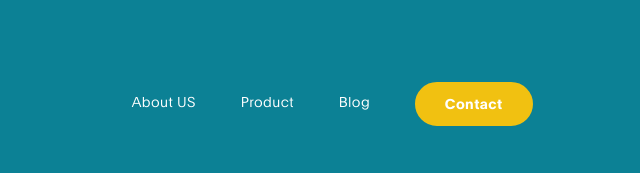
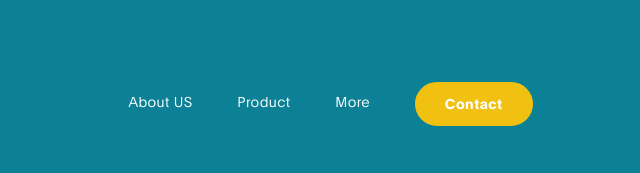
Before and after one commit to EricTweneboah/Truselv-website, a plain HTML site: page contact.html in a window 1280 px wide. Shown: the top 173 px of the page, 640-1280 px from the left. Drawn offline with Linux system fonts and the light colour scheme.

Commit message:
updated contact navbar

```diff
--- a/contact.html
+++ b/contact.html
@@ -47,7 +47,7 @@
                         <a href="index.html#project" class="nav-link">Product</a>
                     </li>
                     <li class="nav-item">
-                        <a href="more.html" class="nav-link">Blog</a>
+                        <a href="more.html" class="nav-link">More</a>
                     </li>
                     <li class="nav-item">
                         <a href="contact.html" class="nav-link active contact">Contact</a>
```
